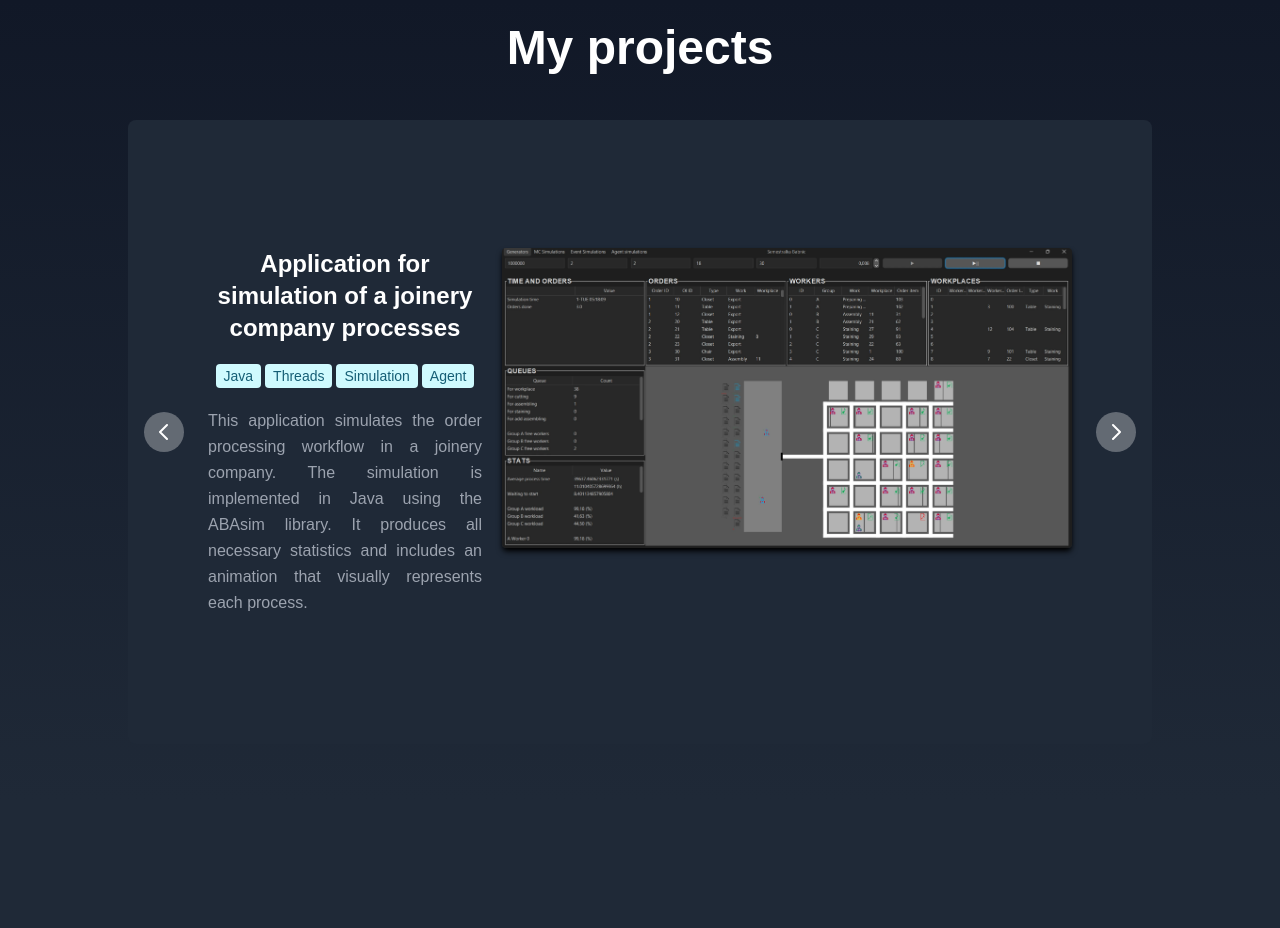
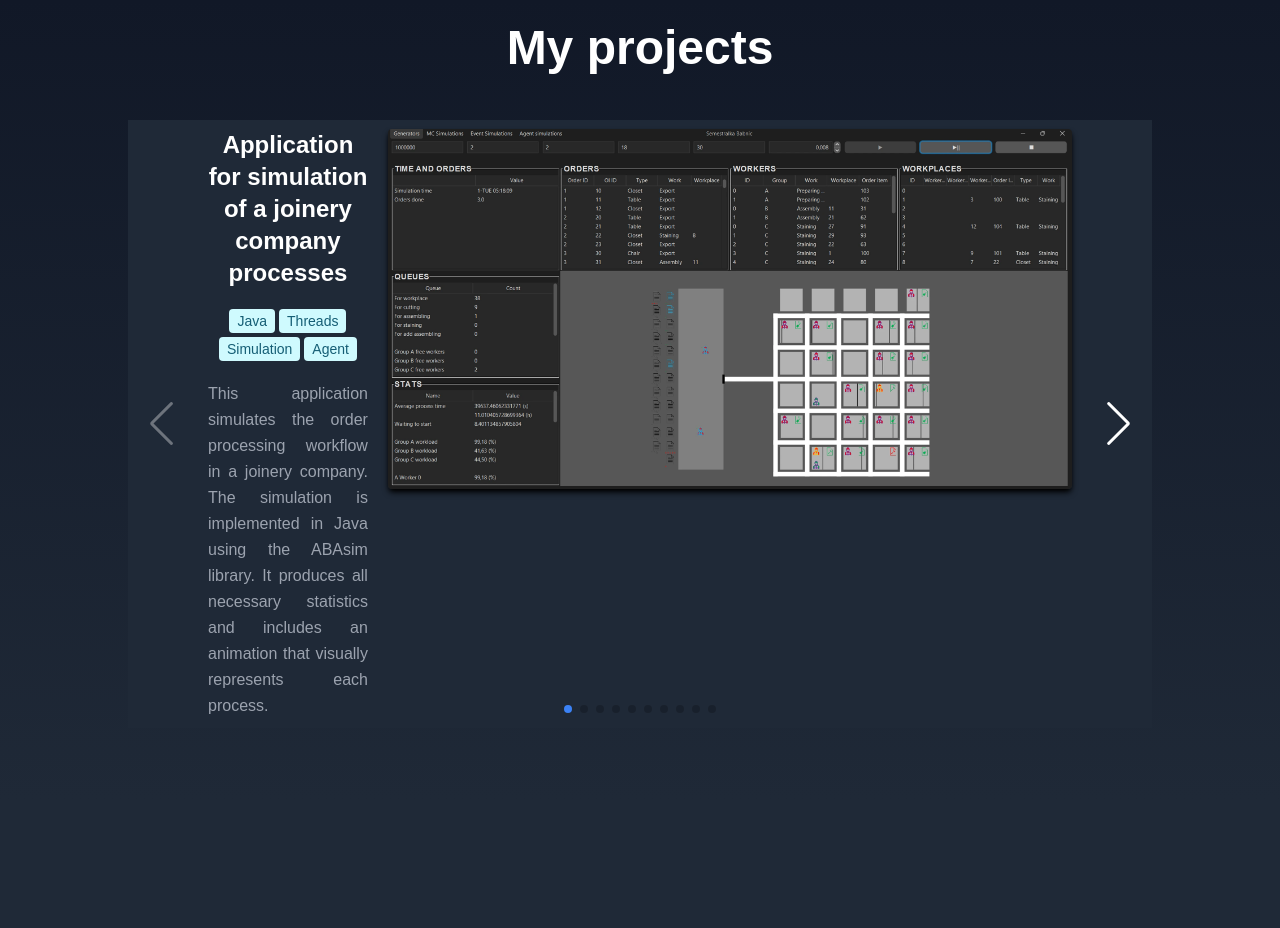
Before and after one commit to SebastianProjects/MyPortfolko, a React (Create React App) app: page / in a window 1280 px wide. Shown: the part 1600-2528 px from the top of the page. Built offline with nearby package versions, Linux system fonts and the light colour scheme.

Commit message:
Carousel from flowbite replaced by swipejs

```diff
--- a/package.json
+++ b/package.json
@@ -16,12 +16,12 @@
     "@types/node": "^16.18.126",
     "@types/react": "^19.1.2",
     "@types/react-dom": "^19.1.3",
-    "flowbite": "^3.1.2",
     "flowbite-react": "^0.11.7",
     "framer-motion": "^12.10.5",
     "react": "^19.1.0",
     "react-dom": "^19.1.0",
     "react-scripts": "5.0.1",
+    "swiper": "^11.2.6",
     "tailwindcss": "^3.3.3",
     "typescript": "^4.9.5",
     "web-vitals": "^2.1.4"
--- a/src/App.tsx
+++ b/src/App.tsx
@@ -1,5 +1,10 @@
 import React, { useState, useEffect, useRef } from "react";
-import { Carousel, Badge } from 'flowbite-react';
+import { Badge } from 'flowbite-react';
+import { Swiper, SwiperSlide } from 'swiper/react';
+import { Pagination, Navigation } from 'swiper/modules';
+import 'swiper/css';
+import 'swiper/css/pagination';
+import 'swiper/css/navigation';
 
 const projects = [
   {
@@ -113,8 +118,8 @@ const projects = [
       sk: "Aplikácia pre generovanie a spracovanie produktov"
     },
     description: {
-      en: "An application I developed for WooCommerce products in Python using threads. The application can load products along with generating information about the products using AI. The user can generate information about the products, locally modify it, and gradually upload the products back to WooCommerce.",
-      sk: "Aplikácia, ktorú som vyvinul pre WooCommerce produkty v prostredí Python s použitím vlákien. Aplikácia dokáže načítať produkty spolu s generovaním informácií o produktoch pomocou AI. Používateľ môže generovať informácie o produktoch, lokálne ich upravovať a postupne nahrávať produkty späť na WooCommerce."
+      en: "A Python application for WooCommerce that uses threads to load products and generate AI-driven product info. Users can edit details locally and upload updates gradually.",
+      sk: "Python aplikácia pre WooCommerce využívajúca vlákna na načítanie produktov a generovanie AI informácií. Používateľ môže upravovať dáta lokálne a postupne nahrávať zmeny."
     },
     image: "images/projects/AIGenProduct.webp",
     badges: {
@@ -398,7 +403,7 @@ export default function Portfolio() {
 
       <section id="about" className="p-6 min-h-screen mx-auto flex items-center justify-center flex-col">
         <h3 className="text-3xl md:text-5xl font-bold mb-4 text-text-primary">{lang === 'en' ? 'About Me' : 'O mne'}</h3>
-        <p className="max-w-4xl text-base leading-relaxed text-justify text-text-secondary">
+        <p className="max-w-4xl ml-6 mr-6 text-base leading-relaxed text-justify text-text-secondary">
           {lang === 'en'
             ? 'I am a graduate of a bachelor\'s degree in IT and I am currently continuing my studies at the master\'s level in the same field. I focus on developing web and desktop applications. I excel at problem-solving, have excellent time management skills, and I am always eager to learn new things. I enjoy exploring new technologies to continually improve myself.'
             : 'Som absolventom bakalárskeho štúdia v IT. Momentálne pokračujem v inžinierskom štúdiu v rovnakej oblasti. Venujem sa vývoju webových a desktopových aplikácií. Vynikám v riešení problémov, mám výborný time management a vždy sa snažím učiť nové veci, rád sa zoznamujem s novými technológiami, aby som sa mohol neustále zlepšovať.'}
@@ -410,24 +415,33 @@ export default function Portfolio() {
         className="p-6 min-h-screen flex flex-col bg-gradient-to-b from-primary to-secondary relative"
       >
         <div className="absolute top-[-128px] left-0 w-full h-32 bg-gradient-to-b from-secondary to-primary pointer-events-none z-10" />
-        <h3 className="text-3xl mb-12 md:text-5xl font-bold text-center text-text-primary">
+        <h3 className="text-3xl mb-6 mt-6 md:mt-0 md:mb-12 md:text-5xl font-bold text-center text-text-primary">
           {lang === 'en' ? 'My projects' : 'Moje projekty'}
         </h3>
 
-        <div className="h-[78vh] w-[80vw] mx-auto">
-          <Carousel slide={false} indicators={false} draggable={true} className="custom-carousel">
+        <div className="w-[80vw] mx-auto">
+          <Swiper
+            modules={[Navigation, Pagination]}
+            pagination={{ clickable: true }}
+            spaceBetween={50}
+            slidesPerView={1}
+            className="custom-carousel h-full"
+            navigation={true}
+          >
             {projects.map((project, i) => (
-              <div
-                key={i}
-                className="flex flex-col h-full p-5 md:p-20 items-center justify-center bg-secondary text-text-primary"
-                data-carousel-item>
+              <SwiperSlide key={i}>
+                <div className="flex flex-col h-full p-5 md:p-20 min-h-[82vh] max-h-[82vh] md:min-h-[76vh] md:max-h-[76vh] items-center justify-center bg-secondary text-text-primary">
                   <div className="flex flex-col xl:flex-row gap-5">
                     <div className="flex flex-col">
-                    <h4 className="text-xl md:text-2xl font-semibold text-center mb-5">{project.title[lang]}</h4>
+                      <h4 className="text-xl md:text-2xl font-semibold text-center mb-5">
+                        {project.title[lang]}
+                      </h4>
                       {project.badges[lang] && (
                         <div className="flex flex-row flex-wrap gap-1 pb-5 justify-center">
                           {project.badges[lang]?.map((badge, i) => (
-                          <Badge key={i} color="info" size="sm">{badge}</Badge>
+                            <Badge key={i} color="info" size="sm">
+                              {badge}
+                            </Badge>
                           ))}
                         </div>
                       )}
@@ -439,14 +453,15 @@ export default function Portfolio() {
                       <img
                         src={project.image ?? undefined}
                         alt={project.title[lang]}
-                      className="xl:max-h-[300px] md:max-h-[280px] rounded object-contain xl:object-contain shadow-md shadow-black "
+                        className="xl:max-h-[45vh] md:max-h-[30vh] rounded object-contain xl:object-contain shadow-md shadow-black"
                         loading="lazy"
                       />
                     )}
                   </div>
                 </div>
+              </SwiperSlide>
             ))}
-          </Carousel>
+          </Swiper>
         </div>
       </section>
 
--- a/src/index.css
+++ b/src/index.css
@@ -21,49 +21,43 @@ html {
     scroll-behavior: smooth;
 }
 
-.custom-carousel button svg {
-    color: #FFFFFF;
+.swiper-pagination-bullet {
+  background-color: #FFFFFF;
+  opacity: 1;
+  width: 10px;
+  height: 10px;
+  margin: 0 4px !important;
+  transition: background-color 0.3s;
 }
 
-.custom-carousel button span:hover {
-    background-color: #374151 !important;
+.swiper-pagination-bullet:hover {
+  background-color: #3B82F6 !important;
 }
 
-.custom-carousel [class*="absolute"][class*="space-x-3"]>button[aria-label^="Slide"] {
-    background-color: #FFFFFF;
-    background-color: color-mix(#FFFFFF,#374151,transparent)
+.swiper-pagination-bullet-active {
+  background-color: #3B82F6 !important;
 }
 
-.custom-carousel [class*="absolute"][class*="space-x-3"]>button[aria-label^="Slide"]:hover {
-    background-color: #374151;
+.swiper-button-next, .swiper-button-prev {
+    color :#FFFFFF !important;
+    transition: color 0.3s !important;
 }
 
-.custom-carousel button[aria-current="true"] {
-    background-color: #374151;
+.swiper-button-next {
+    margin-right: 10px !important;
 }
 
-.custom-carousel button svg {
-    color: #FFFFFF;
+.swiper-button-prev {
+    margin-left: 10px !important;
 }
 
-.custom-carousel button span {
-    box-shadow: none !important;
-    /* box-shadow: 0 0 0 4px #FFFFFF !important; */
-
-    outline: none;
+.swiper-button-next:hover, .swiper-button-prev:hover {
+    color :#3B82F6 !important;
 }
 
-.custom-carousel button span:hover {
-    background-color: #374151 !important;
+@media (max-width: 770px) {
+  .swiper-button-next,
+  .swiper-button-prev {
+    display: none !important;
+  }
 }
-
-@media (max-width: 768px) {
-
-    .custom-carousel button {
-        display: none !important;
-    }
-
-    .custom-carousel [class*="absolute"][class*="space-x-3"]>button[aria-label^="Slide"] {
-        display: block !important;
-    }
-}
```
Also changed, not shown: 1 other file (tests, documents, lock files or other folders). Lines whose indentation alone changed are shown as unchanged.
